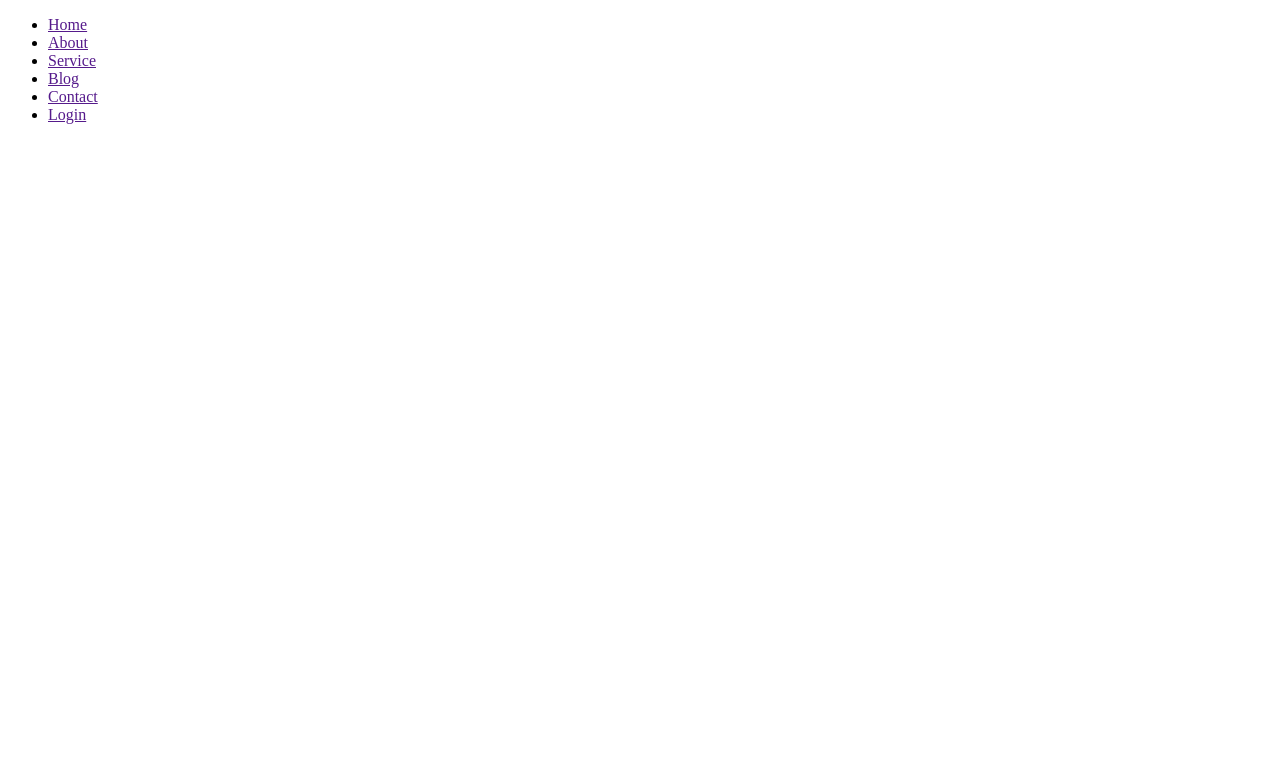
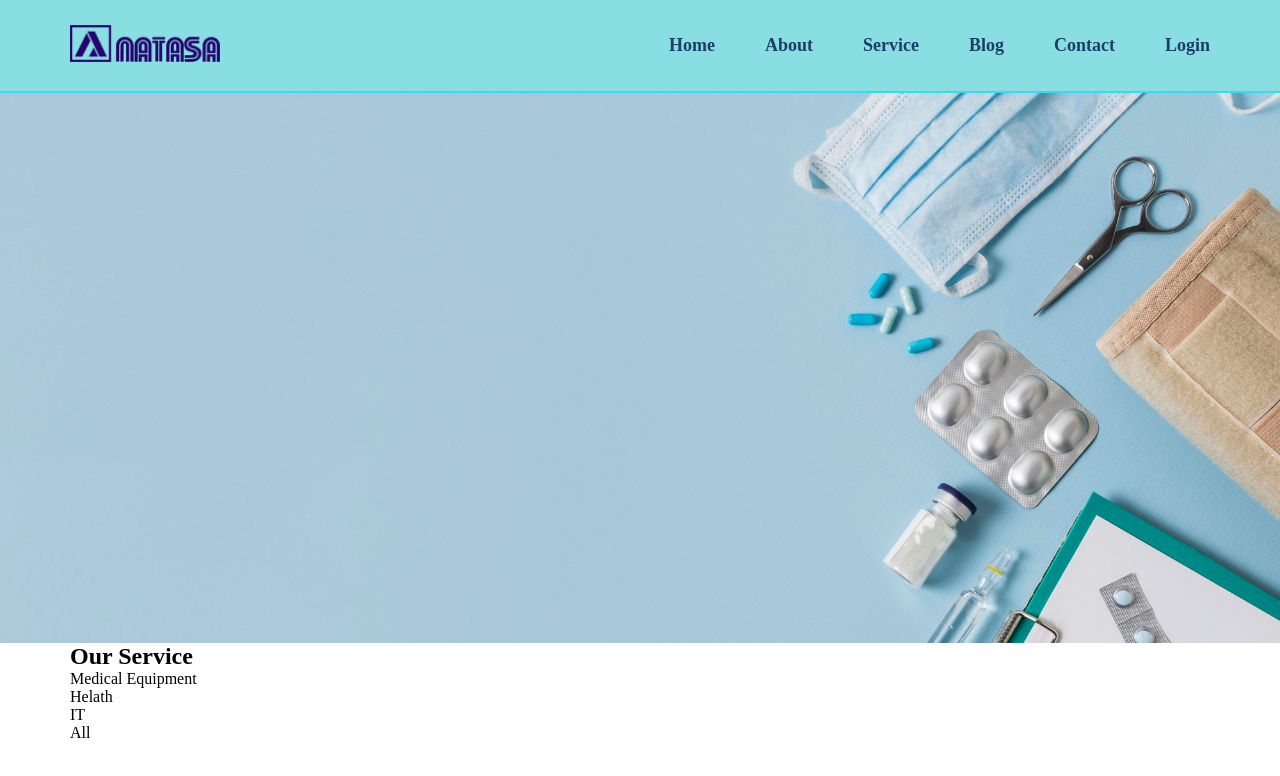
Before and after one commit to mdibrahimkhalil1995/natasa, a plain HTML site: page index.html in a window 1280 px wide. Drawn offline with Linux system fonts and the light colour scheme.

Commit message:
add some line

```diff
--- a/css/style.css
+++ b/css/style.css
@@ -0,0 +1,54 @@
+*{
+    margin: 0;
+    padding: 0;
+}
+/* ==================================== */
+.container{
+
+}
+.container-wrap{
+    width: 1140px ;
+    margin: auto;
+}
+.nav-bg{
+    background-color: #89dee2    ;
+    border-bottom: 2px solid #3cd9ee;
+}
+.nav img{
+    width: 150px;
+}
+.nav{
+    background-color: #89dee2;
+    padding: 25px 0px;
+}
+nav{
+    display: flex;
+    justify-content: space-between;
+    align-items: center;
+}
+.nav ul {
+    display: flex;
+    flex-wrap: wrap;
+}
+.nav ul li{
+    list-style: none;
+    margin-left: 50px;
+}
+.nav ul li a{
+    text-decoration: none;
+    font-size: 18px;
+    font-family: 'Times New Roman', Times, serif;
+    font-weight: 600;
+    color: #1a3f6a;
+}
+.nav ul li a:hover{
+    color: #3cd9ee;
+    transition: 1s all ease;
+}
+
+.slider-bg{
+    background-image: url("../images/cover3.jpg");
+    height: 550px;
+    background-size: cover;
+    background-repeat: no-repeat;
+}
--- a/index.html
+++ b/index.html
@@ -4,15 +4,17 @@
     <meta charset="UTF-8">
     <meta name="viewport" content="width=device-width, initial-scale=1.0">
     <title>Natasa Health Care</title>
+    <link rel="stylesheet" href="css/style.css">
 </head>
 <body>
     <!-- Start header section -->
     <section>
-        <div class="container">
+        <div class="container nav-bg">
             <div class="container-wrap">
                 <header>
                     <div class="nav">
                         <nav>
+                            <a href="#"><img src="images/logo.png" alt="image"></a>
                             <ul>
                                 <li><a href="">Home</a></li>
                                 <li><a href="">About</a></li>
@@ -27,6 +29,23 @@
             </div>
         </div>
     </section>
+    <section>
+        <div class="container slider-bg">
+            <div class="container-wrap">
+            </div>
+        </div>
+    </section>
+    <section>
+        <div class="container">
+            <div class="container-wrap">
+                <h1>Our Service</h1>
+                <div class="service1">Medical Equipment</div>
+                <div class="service2">Helath</div>
+                <div class="service3">IT</div>
+                <div class="service4">All</div>
+            </div>
+        </div>
+    </section>
     <!-- End header section -->
 
 
```
Also changed, not shown: images/cover3.jpg (added), images/logo.png (added).
